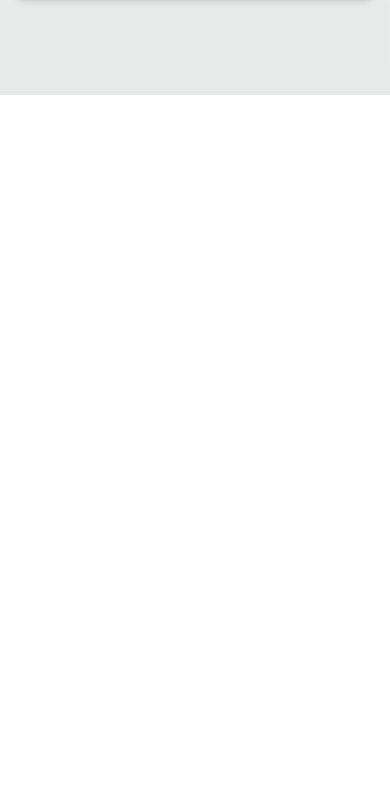
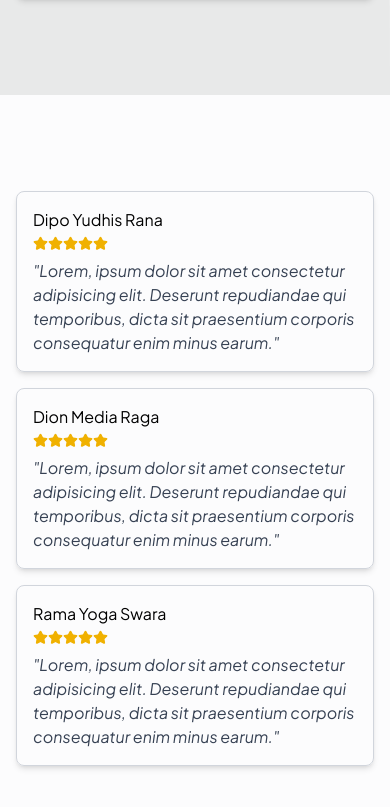
Before and after one commit to yudhisrana/steel-construction, a React (Vite) app: page / in a window 390 px wide. Shown: the part 8397-9204 px from the top of the page. Before the commit the page ends 8492 px from the top, so only its background shows below. Built offline with nearby package versions, Linux system fonts and the light colour scheme.

Commit message:
add section testimony & view mobile

```diff
--- a/src/App.tsx
+++ b/src/App.tsx
@@ -4,6 +4,7 @@ import Navbar from "./components/navbar";
 import Portfolio from "./components/portfolio";
 import Price from "./components/price";
 import Service from "./components/service";
+import Testimony from "./components/testimony";
 
 const App = () => {
   return (
@@ -14,6 +15,7 @@ const App = () => {
       <Service />
       <Price />
       <Portfolio />
+      <Testimony />
     </>
   );
 };
--- /dev/null
+++ b/src/components/icons/star.tsx
@@ -0,0 +1,20 @@
+const StarIcon = () => {
+  return (
+    <svg
+      xmlns="http://www.w3.org/2000/svg"
+      width="15"
+      height="15"
+      viewBox="0 0 24 24"
+      fill="currentColor"
+      stroke="currentColor"
+      strokeWidth="2"
+      strokeLinecap="round"
+      strokeLinejoin="round"
+      className="lucide lucide-star-icon lucide-star text-yellow-500"
+    >
+      <path d="M11.525 2.295a.53.53 0 0 1 .95 0l2.31 4.679a2.123 2.123 0 0 0 1.595 1.16l5.166.756a.53.53 0 0 1 .294.904l-3.736 3.638a2.123 2.123 0 0 0-.611 1.878l.882 5.14a.53.53 0 0 1-.771.56l-4.618-2.428a2.122 2.122 0 0 0-1.973 0L6.396 21.01a.53.53 0 0 1-.77-.56l.881-5.139a2.122 2.122 0 0 0-.611-1.879L2.16 9.795a.53.53 0 0 1 .294-.906l5.165-.755a2.122 2.122 0 0 0 1.597-1.16z" />
+    </svg>
+  );
+};
+
+export default StarIcon;
--- /dev/null
+++ b/src/components/testimony.tsx
@@ -0,0 +1,32 @@
+import { TestimonyCard } from "../data";
+import StarIcon from "./icons/star";
+
+const Testimony = () => {
+  return (
+    <section
+      id="Testimoni"
+      className="scroll-mt-12 bg-[#FCFCFD] py-24 lg:py-28"
+    >
+      <div className="mx-auto grid max-w-7xl grid-cols-1 gap-4 px-4 md:grid-cols-3">
+        {TestimonyCard.map((testimony, index) => (
+          <div
+            key={index}
+            className="space-y-4 rounded-lg border border-gray-300 p-4 shadow-md"
+          >
+            <div>
+              <h3>{testimony.clientName}</h3>
+              <div className="mt-1 mb-2 flex">
+                {Array.from({ length: 5 }).map((_, i) => (
+                  <StarIcon key={i} />
+                ))}
+              </div>
+              <p className="text-gray-700 italic">"{testimony.message}"</p>
+            </div>
+          </div>
+        ))}
+      </div>
+    </section>
+  );
+};
+
+export default Testimony;
--- a/src/data.ts
+++ b/src/data.ts
@@ -181,3 +181,21 @@ export const PortfolioCard = [
     projectCompleted: "12 Mei 2024",
   },
 ];
+
+export const TestimonyCard = [
+  {
+    clientName: "Dipo Yudhis Rana",
+    message:
+      "Lorem, ipsum dolor sit amet consectetur adipisicing elit. Deserunt repudiandae qui temporibus, dicta sit praesentium corporis consequatur enim minus earum.",
+  },
+  {
+    clientName: "Dion Media Raga",
+    message:
+      "Lorem, ipsum dolor sit amet consectetur adipisicing elit. Deserunt repudiandae qui temporibus, dicta sit praesentium corporis consequatur enim minus earum.",
+  },
+  {
+    clientName: "Rama Yoga Swara",
+    message:
+      "Lorem, ipsum dolor sit amet consectetur adipisicing elit. Deserunt repudiandae qui temporibus, dicta sit praesentium corporis consequatur enim minus earum.",
+  },
+];
```
